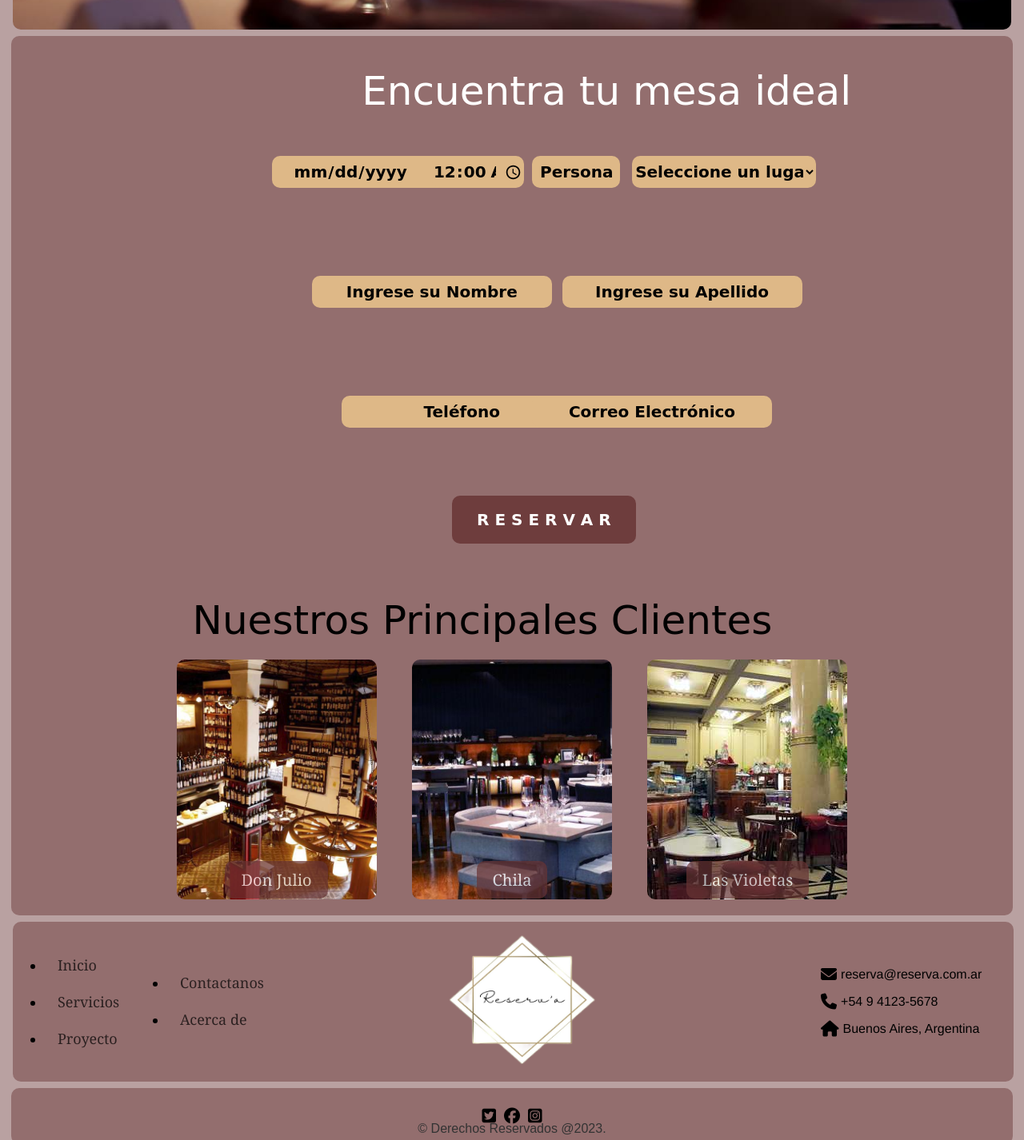
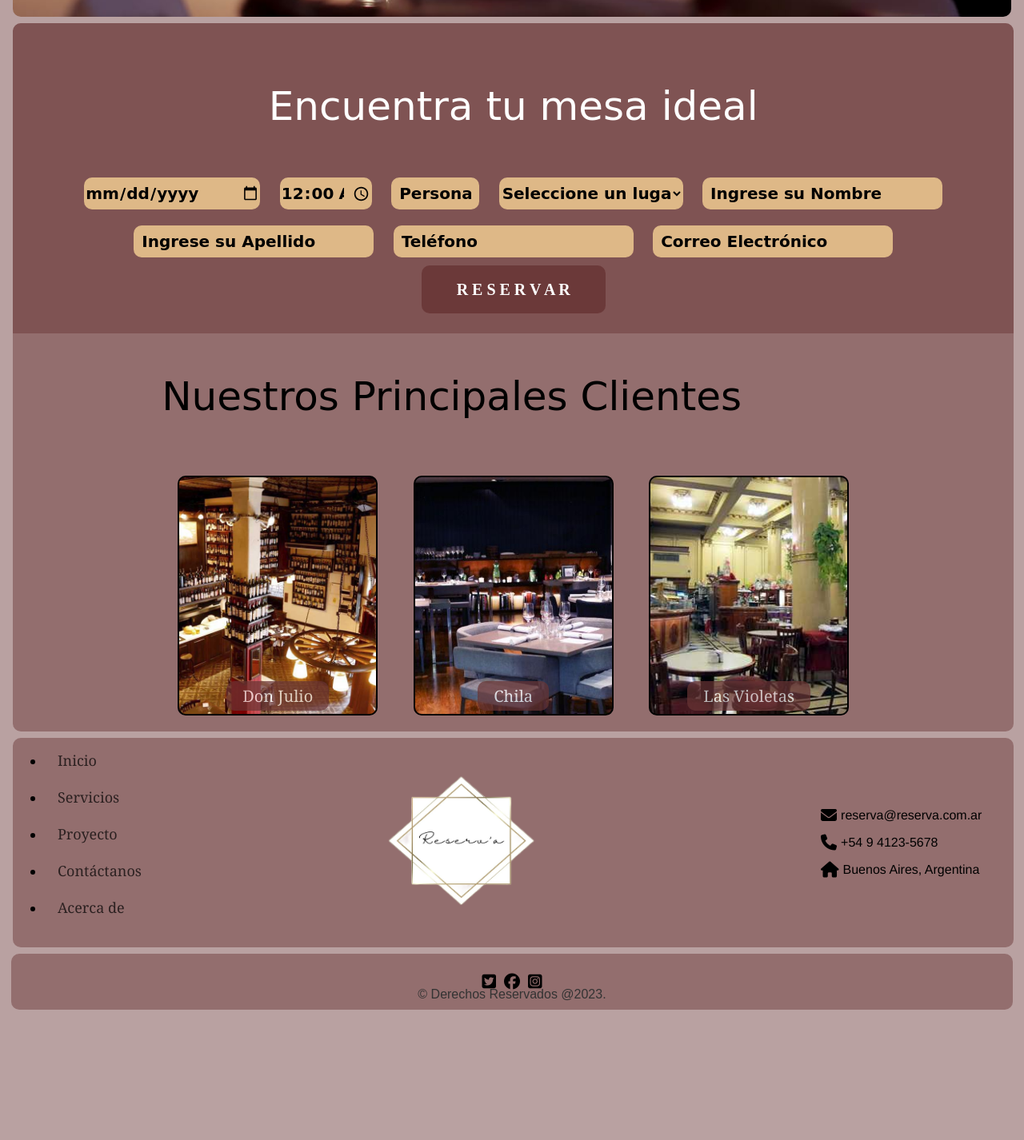
Before and after one commit to GastonMedici/RESERVAMuestraTPO, a plain HTML site: page index.html in a window 1280 px wide. Shown: the part 471-1897 px from the top of the page at 80% size. After the commit the page ends 1734 px from the top, so only its background shows below. Drawn offline with Linux system fonts and the light colour scheme; a web font is replaced by a local one.

Commit message:
se agrega modificaciones sobre el index.html y un nuevo archivo .js

```diff
--- a/CSS/style.css
+++ b/CSS/style.css
@@ -27,75 +27,40 @@ main {
     justify-content: center;
     align-content: flex-end;
     width: 99%;
-    height: 100vh;
-    margin: 0 auto;
     border-radius: 10px;
     background-color: rgba(104, 52, 52, 0.459);
+    margin: 0.5rem;
 }
 
-/* Corresponde al Main */
-.contenido-ppal {
-    display: flex;
-    flex-direction: row;
-    justify-content: flex-end;
+.contenedor-input{
     position: relative;
-    padding: 20px;
-    background-color: violet;
-    bottom: 0;
-    align-self: flex-end;
+    padding: 25px;
+    background-color: rgba(104, 52, 52, 0.459);
+    height: auto;
+    border-radius: 10px 10px 0px 0px;
 }
 
-/* Corresponde al Main */
-.secciones {
-    display: flex;
-    flex-flow: row wrap;
-    background-color: greenyellow;
-    justify-content: center;
-}
-
-/* Corresponde al Main */
-.secciones article {
-    display: flex;
-    justify-content: center;
-    align-content: center;
-    width: 250px;
-    height: 300px;
-    border-radius: 10px;
-    margin-top: 20px;
-    border: 2px solid black;
-}
-
-/* Corresponde al Main */
-.NClientes {
+.encuentraMesa {
     display: flex;
     flex-flow: row wrap;
     justify-content: center;
     font-family: 'Gruppo', cursive;
     font-size: 50px;
-    margin-bottom: 0;
-    float: inline-start;
-    text-align: center;
+    top: 8%;
+    left: 25%;
+    color: white;
+    border-radius: 10px;
 }
 
-#encuentraMesa {
-    font-family: 'Gruppo', cursive;
-    font-size: 50px;
-    position: absolute;
-    top: 8%;
-    left: 35%;
-    margin: 0 auto;
-    color: white;
-    border-radius: 10px;
+.areaInput{
+    position: relative;
+    text-align: center;
 }
 
 #fecha {
     font-family: 'Gruppo', cursive;
     font-size: 20px;
-    text-align: center;
-    position: absolute;
-    top: 30%;
-    left: 26%;
-    margin: 0 auto;
+    margin: 10px;
     width: 220px;
     height: 40px;
     border: none;
@@ -107,11 +72,7 @@ main {
 #hora {
     font-family: 'Gruppo', cursive;
     font-size: 20px;
-    text-align: center;
-    position: absolute;
-    top: 30%;
-    left: 42%;
-    margin: 0 auto;
+    margin: 10px;
     width: 115px;
     height: 40px;
     border: none;
@@ -123,11 +84,7 @@ main {
 #personas {
     font-family: 'Gruppo', cursive;
     font-size: 20px;
-    text-align: center;
-    position: absolute;
-    top: 30%;
-    left: 52%;
-    margin: 0 auto;
+    margin: 10px;
     width: 110px;
     height: 40px;
     border: none;
@@ -139,11 +96,7 @@ main {
 #lugares {
     font-family: 'Gruppo', cursive;
     font-size: 20px;
-    text-align: center;
-    position: absolute;
-    top: 30%;
-    left: 62%;
-    margin: 0 auto;
+    margin: 10px;
     width: 230px;
     height: 40px;
     border: none;
@@ -155,11 +108,7 @@ main {
 #nombr {
     font-family: 'Gruppo', cursive;
     font-size: 20px;
-    text-align: center;
-    position: absolute;
-    top: 60%;
-    left: 30%;
-    margin: 0 auto;
+    margin: 10px;
     width: 300px;
     height: 40px;
     border: none;
@@ -175,11 +124,7 @@ main {
 #apellid {
     font-family: 'Gruppo', cursive;
     font-size: 20px;
-    text-align: center;
-    position: absolute;
-    top: 60%;
-    left: 55%;
-    margin: 0 auto;
+    margin: 10px;
     width: 300px;
     height: 40px;
     border: none;
@@ -191,11 +136,7 @@ main {
 #telefon {
     font-family: 'Gruppo', cursive;
     font-size: 20px;
-    text-align: center;
-    position: absolute;
-    top: 90%;
-    left: 33%;
-    margin: 0 auto;
+    margin: 10px;
     width: 300px;
     height: 40px;
     border: none;
@@ -207,11 +148,7 @@ main {
 #corre {
     font-family: 'Gruppo', cursive;
     font-size: 20px;
-    text-align: center;
-    position: absolute;
-    top: 90%;
-    left: 52%;
-    margin: 0 auto;
+    margin: 10px;
     width: 300px;
     height: 40px;
     border: none;
@@ -220,14 +157,16 @@ main {
     background-color: burlywood;
 }
 
+.contenedor-boton-reserva{
+    display: flex;
+    flex-flow: row wrap;
+    justify-content: center;
+
+}
+
 #reservar {
-    font-family: 'Gruppo', cursive;
+    font-family: 'Gruppo', 'cursive';
     font-size: 20px;
-    text-align: center;
-    position: absolute;
-    top: 115%;
-    left: 44%;
-    margin: 0 auto;
     width: 230px;
     height: 60px;
     border: none;
@@ -239,6 +178,22 @@ main {
 }
 
 /* Corresponde al Main */
+.contenedor-NClientes{
+    border-radius: 0px 0px 10px 10px;
+    height: auto;
+}
+
+.NClientes {
+    display: flex;
+    flex-flow: row wrap;
+    justify-content: center;
+    font-family: 'Gruppo', cursive;
+    font-size: 50px;
+    margin-bottom: 0;
+    float: inline-start;
+    text-align: center;
+}
+
 .botons {
     display: inline-flex;
     flex-wrap: row wrap;
@@ -249,12 +204,16 @@ main {
     width: 250px;
     border-radius: 10px;
     margin: 20px;
+    background-position: center center;
+    background-repeat: no-repeat;
+    background-size: cover;
+    border: 2px solid black;
 }
 
 .boton {
     align-self: center;
     margin-top: 250px;
-    padding: 10px 20px;
+    padding: 5px 20px;
     background-color: rgba(104, 52, 52);
     color: white;
     text-decoration: none;
@@ -283,7 +242,7 @@ main {
 
 header {
     box-shadow: 0 0 0.5rem (83 78 76);
-    height: 500px;
+    height: auto;
     border-radius: 10px;
 }
 
@@ -293,7 +252,7 @@ footer {
     justify-content: space-between;
     align-items: center;
     border-radius: 10px;
-    height: 200px;
+    height: auto;
     width: 99%;
     background-color: rgba(104, 52, 52, 0.459);
 }
@@ -303,12 +262,6 @@ footer article {
     margin-top: 20px;
     border-radius: 5px;
     margin: 20px;
-}
-
-.listaFooter {
-    columns: 2;
-    column-fill: balance;
-    font-family: Georgia, 'Times New Roman', Times, serif;
 }
 
 /* ul li {
@@ -326,6 +279,10 @@ ul li:before {
 article ul li a {
     list-style-type: none;
     font-size: 20px;
+}
+
+.listaFooter {
+    font-family: Georgia, 'Times New Roman', Times, serif;
 }
 
 .footerDiv {
@@ -489,8 +446,8 @@ a {
     font-size: 15px;
     text-align: justify;
     font-family: 'Montserrat', sans-serif;
-    margin-right: 400px;
-    margin-left: 400px;
+    margin-right: 80px;
+    margin-left: 80px;
     line-height: 2.5;
 }
 
@@ -716,7 +673,9 @@ textarea {
         width: auto;
     }
 
-    .barraAdorno2, article, a {
+    .barraAdorno2,
+    article,
+    a {
         font-size: 14px;
         width: auto;
     }
@@ -745,13 +704,15 @@ textarea {
         margin-left: -50px;
     }
 
-    ul, li {
+    ul,
+    li {
         display: flex;
         margin-top: 0px;
         margin-bottom: 10px;
     }
 
-    .listaFooter, img {
+    .listaFooter,
+    img {
         display: flex;
     }
 
--- a/index.html
+++ b/index.html
@@ -54,26 +54,23 @@
             <img src="img/Mi proyecto Reserva.png" alt="Logo TPO" style="width: 250px; height: 250px;">
 
             <div id="divTitulo">La forma más rápida y sencilla de reservar tu mesa en <br> los mejores restaurantes
-                y vivir una experiencia inolvidable.</div>
+                y vivir una experiencia inolvidable.
+            </div>
 
             <nav class="header-menubar">
             </nav>
         </section>
     </header>
-    <main style="
-                position: relative;
-                background-color: rgba(104, 52, 52, 0.459);
-                height: 500px;
-                border-radius: 10px 10px 0px 0px;
-                ">
-        <center>
-            <blockquote>
-                <p id="encuentraMesa">Encuentra tu mesa ideal</p>
-            </blockquote>
-        </center>
+    <main>
+        <div class="contenedor-input">
+            <div>
+                <p class="encuentraMesa">Encuentra tu mesa ideal</p>
+            </div>
+            <div class="areaInput">
                 <input id="fecha" type="date" name="fecha" value="date()" required>
                 <input id="hora" type="time" name="hora" value="00:00" required>
-        <input type="text" name="personas" id="personas" autocomplete="off" placeholder="Personas" required value="">
+                <input type="text" name="personas" id="personas" autocomplete="off" placeholder="Personas" required
+                    value="">
                 <select name="lugares" id="lugares" required>
                     <option value="0">Seleccione un lugar</option>
                     <option value="1">Restaurante 1</option>
@@ -92,139 +89,77 @@
                     placeholder="Ingrese su Nombre">
                 <input type="text" name="apellido" id="apellid" autocomplete="off" required value=""
                     placeholder="Ingrese su Apellido">
-        <input type="text" name="telefono" id="telefon" autocomplete="off" required value="" placeholder="Teléfono">
+                <input type="text" name="telefono" id="telefon" autocomplete="off" required value=""
+                    placeholder="Teléfono">
                 <input type="text" name="correo" id="corre" autocomplete="off" required value=""
                     placeholder="Correo Electrónico">
-
+            </div>
+            <div class="contenedor-boton-reserva">
                 <button id="reservar" onclick="validarCampos()">R E S E R V A R</button>
-
-
-        <script>
-            function validarCampos() {
-                var input1 = document.getElementById("fecha").value;
-                var input2 = document.getElementById("hora").value;
-                var input3 = document.getElementById("personas").value;
-                var input4 = document.getElementById("lugares").value;
-                var input5 = document.getElementById("nombr").value;
-                var input6 = document.getElementById("apellid").value;
-                var input7 = document.getElementById("telefon").value;
-                var input8 = document.getElementById("corre").value;
-
-                if (input1 == "") {
-                    alert("Ingrese por favor una fecha");
-                    return;
-                }
-                if (input2 == "00:00") {
-                    alert("Ingrese por favor el horario");
-                    return;
-                }
-                if (input3 == "") {
-                    alert("Ingrese por favor una cantidad de personas");
-                    return;
-                }
-                if (input4 == "0") {
-                    alert("Seleccione por favor un lugar a reservar");
-                    return;
-                }
-                if (input5 == "") {
-                    alert("Ingrese su Nombre por favor");
-                    return;
-                }
-                if (input6 == "") {
-                    alert("Ingrese su Apellido por favor");
-                    return;
-                }
-                if (input7 == "") {
-                    alert("Ingrese un Teléfono por favor");
-                    return;
-                }
-                if (input8 == "") {
-                    alert("Ingrese un Correo Electrónico por favor");
-                    return;
-                }
-                // Si la validación es exitosa, llamamos al HTML Reservar
-                window.location.href = 'reservar.html';
-            }
-        </script>
-
-    </main>
-    <main style="
-                border-radius: 0px 0px 10px 10px;
-                height: 600px;
-                ">
-        <!-- <section class="secciones"> -->
-        <section>
-            <center>
-                <blockquote>
-                    <p class="NClientes">Nuestros Principales Clientes</p>
-                </blockquote>
-            </center>
-            <!-- <div class="contenido-ppal"> -->
-
-            <article class="botons" style="
-                    background-image: url(img/ParrillaDonJulio.jpg);
-                    background-position: center center;
-                    background-repeat: no-repeat;
-                    background-size: cover;
-                    ">
-                <a href="https://www.parrilladonjulio.com/"  target="_blank" class="boton">Don Julio</a>
+            </div>
+            <script src="reserva.js"></script>
+        </div>
+        <div class="contenedor-NClientes">
+            <div class="NClientes">
+                <p>Nuestros Principales Clientes</p>
+            </div>
+            <div>
+                <article class="botons" style="background-image: url(img/ParrillaDonJulio.jpg);">
+                    <a href="https://www.parrilladonjulio.com/" target="_blank" class="boton">Don Julio</a>
                 </article>
 
-            <article class="botons" style="
-                    background-image: url(img/Chila.jpg);
-                    background-position: center center;
-                    background-repeat: no-repeat;
-                    background-size: cover;
-                    ">
+                <article class="botons" style="background-image: url(img/Chila.jpg);">
                     <a href="https://www.chilarestaurant.com/" target="_blank" class="boton">Chila</a>
                 </article>
 
                 <article class="botons" style="
-                    background-image: url(img/LasVioletas.jpg);
-                    background-position: center center;
-                    background-repeat: no-repeat;
-                    background-size: cover;
-                    ">
+                        background-image: url(img/LasVioletas.jpg);">
                     <a href="http://www.lasvioletasconfiteria.com/" target="_blank" class="boton">Las Violetas</a>
                 </article>
-        </section>
             </div>
-        <section class="secciones" style="background-color: rgb(226, 17, 125);">
-        </section>
+        </div>
     </main>
-</body>
     <footer>
         <ul class="listaFooter">
-        <li><a href="index.html" style="color: black;">Inicio</a></li><br>
-        <li><a href="services.html" style="color: black;">Servicios</a></li>
-        <br>
-        <li><a href="project.html" style="color: black;">Proyecto</a></li>
-        <br>
-        <li><a href="registro.html" style="color: black;">Contactanos</a></li>
-        <br>
-        <li><a href="about.html" style="color: black;">Acerca de</a></li>
-        <br>
+          <li><a href="index.html" style="color: black">Inicio</a></li>
+          <br />
+          <li><a href="services.html" style="color: black">Servicios</a></li>
+          <br />
+          <li><a href="project.html" style="color: black">Proyecto</a></li>
+          <br />
+          <li><a href="registro.html" style="color: black">Contáctanos</a></li>
+          <br />
+          <li><a href="about.html" style="color: black">Acerca de</a></li>
+          <br />
         </ul>
-
-    <img class="imgFooter" src="img/Mi proyecto Reserva.png" alt="Logo TPO" style="width: 200px; height: 200px;">
+        <img
+          class="imgFooter"
+          src="img/Mi proyecto Reserva.png"
+          alt="Logo TPO"
+          style="width: 200px; height: 200px"
+        />
         <article>
-        <p> <i class="fa-solid fa-envelope fa-lg"></i>reserva@reserva.com.ar</p>
-        <p> <i class="fa-solid fa-phone fa-lg"></i>+54 9 4123-5678</p>
-        <p> <i class="fa-solid fa-house fa-lg"></i>Buenos Aires, Argentina</p>
+          <p><i class="fa-solid fa-envelope fa-lg"></i>reserva@reserva.com.ar</p>
+          <p><i class="fa-solid fa-phone fa-lg"></i>+54 9 4123-5678</p>
+          <p><i class="fa-solid fa-house fa-lg"></i>Buenos Aires, Argentina</p>
         </article>
-
       </footer>
 
       <footer class="footerDiv">
+        <a href="https://www.twitter.com/@reservatpo" target="_blank" style="color: black">
+          <i class="fa-brands fa-square-twitter"></i
+        ></a>
+        <a href="https://www.facebook.com/profile.php?id=100093051541131" target="_blank" style="color: black">
+          <i class="fa-brands fa-facebook"></i
+        ></a>
+        <a href="https://www.instagram.com" target="_blank" style="color: black">
+          <i class="fa-brands fa-square-instagram"></i></a
+        ><br />
 
-    <a href="https://www.twitter.com/@reservatpo" target="_blank" style="color: black;"> <i
-            class="fa-brands fa-square-twitter"></i></a>
-    <a href="https://www.facebook.com/profile.php?id=100093051541131" target="_blank" style="color: black;"> <i class="fa-brands fa-facebook"></i></a>
-    <a href="https://www.instagram.com" target="_blank" style="color: black;"> <i
-            class="fa-brands fa-square-instagram"></i></a><br>
-
-    <p style="font: small-caption; font: 12px;" class="footer-text">© Derechos Reservados @2023.</p>
-
+        <p style="font: small-caption; font: 12px" class="footer-text">
+          © Derechos Reservados @2023.
+        </p>
       </footer>
+</body>
 
 </html>
```
Also changed, not shown: gracias.html (+1 -1 lines), reserva.js (added, +45 -0 lines). Lines whose indentation alone changed are shown as unchanged.
